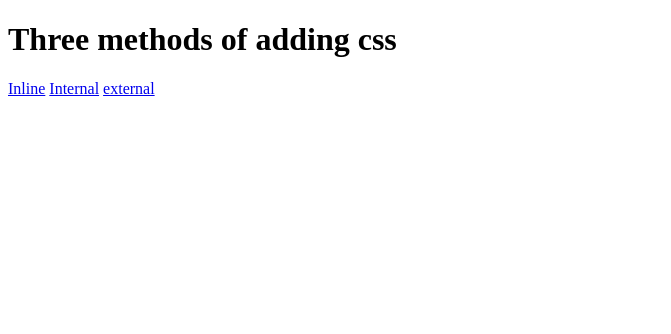
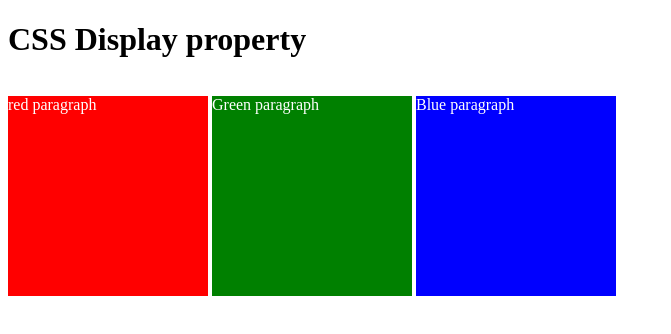
Before and after one commit to syedasanahiya/project-solution, a plain HTML site: page index.html in a window 1280 px wide. Shown: the whole page, without its empty margins (0-671 px from the left). Drawn offline with Linux system fonts and the light colour scheme.

Commit message:
Add files via upload

```diff
--- a/index.html
+++ b/index.html
@@ -1,15 +1,15 @@
 <!DOCTYPE html>
 <html lang="en">
-
 <head>
     <meta charset="UTF-8">
-    <title>Adding css</title>
+    <meta name="viewport" content="width=device-width, initial-scale=1.0">
+    <title>css display property Example</title>
+    <link rel="stylesheet" href="style.css">
 </head>
 <body>
-    <h1>Three methods of adding css</h1>
-    <!--creat 3 Links to The 3 Webpages: inline, internal and external-->
-    <a href="./inline.html">Inline</a>
-    <a href="./internal.html">Internal</a>
-    <a href="./external.html">external</a>
+    <h1>CSS Display property</h1>
+    <p class="red">red paragraph</p>
+    <p class="green">Green paragraph</p>
+    <p class="blue">Blue paragraph</p>
 </body>
 </html>
--- a/style.css
+++ b/style.css
@@ -1,3 +1,25 @@
-html {
-    background:green;
+p {
+    color: white;
 }
+
+.red {
+    display: inline-block;
+    width: 200px;
+    height: 200px;
+    background-color: red;
+}
+
+.green {
+    display: inline-block;
+    width: 200px;
+    height:200px;
+    background-color:green;
+
+}
+
+.blue{
+    display: inline-block;
+    width: 200px;
+    height: 200px;
+    background-color: blue;
+}
```
